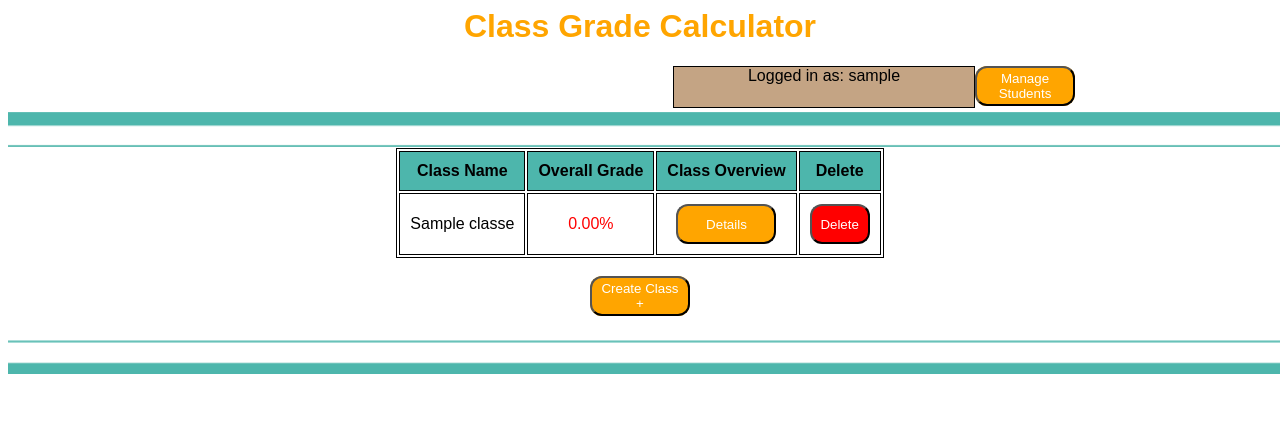
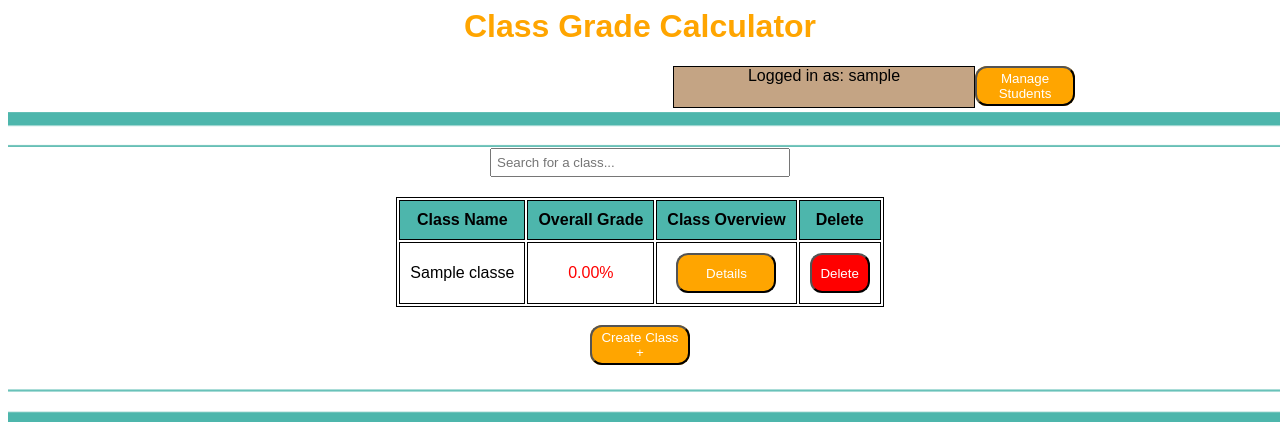
Before and after one commit to sdolle1775/IS448Project, a PHP site: page /gradecalc_home.php in a window 1280 px wide; the page is wider, and only the part inside the window is pictured. Shown: the top 422 px of that part. Run offline with PHP 8.4, Linux system fonts and the light colour scheme; the visitor is signed in with stand-in values (Sample User, id 1); tables that the repository leaves empty hold one stand-in row (values such as "Sample post").

Commit message:
Update gradecalc_home.php

```diff
--- a/PHP-MySQL version/gradecalc_home.php
+++ b/PHP-MySQL version/gradecalc_home.php
@@ -70,6 +70,9 @@ Logged in as: <?= htmlspecialchars($_SESSION['username']) ?>
 <?php if (empty($classes)): ?>
 <p>No classes found. Add one below!</p>
 <?php else: ?>
+<div style="text-align: center; margin-bottom: 20px;">
+    <input type="text" id="searchBox" placeholder="Search for a class..." style="width: 300px; padding: 5px;">
+</div>
 <table>
 <tr><th>Class Name</th><th>Overall Grade</th><th>Class Overview</th><th>Delete</th></tr>
 <?php foreach ($classes as $class): ?>
@@ -102,5 +105,32 @@ Logged in as: <?= htmlspecialchars($_SESSION['username']) ?>
 
 <br>
 <img class="designborder" src="designborder2.png" alt="border2" width="1800" height="40">
+<script src="https://code.jquery.com/jquery-3.6.0.min.js"></script>
+<script>
+$(document).ready(function() {
+    $('#searchBox').on('input', function() {
+        var query = $(this).val();
+        if (query.length < 1) {
+            $('table tr').show(); // Show all rows if query is empty
+            return;
+        }
+
+        $.get('search_classes.php', { query: query }, function(data) {
+            $('table tr').hide(); // Hide all rows first
+            $('table tr:first').show(); // Keep header visible
+
+            data.forEach(function(classItem) {
+                $('table tr').each(function(index) {
+                    if (index === 0) return; // Skip header
+                    var className = $(this).find('td:first').text();
+                    if (className === classItem.name) {
+                        $(this).show().css('background-color', 'yellow');
+                    }
+                });
+            });
+        }, 'json');
+    });
+});
+</script>
 </body>
 </html>
```
